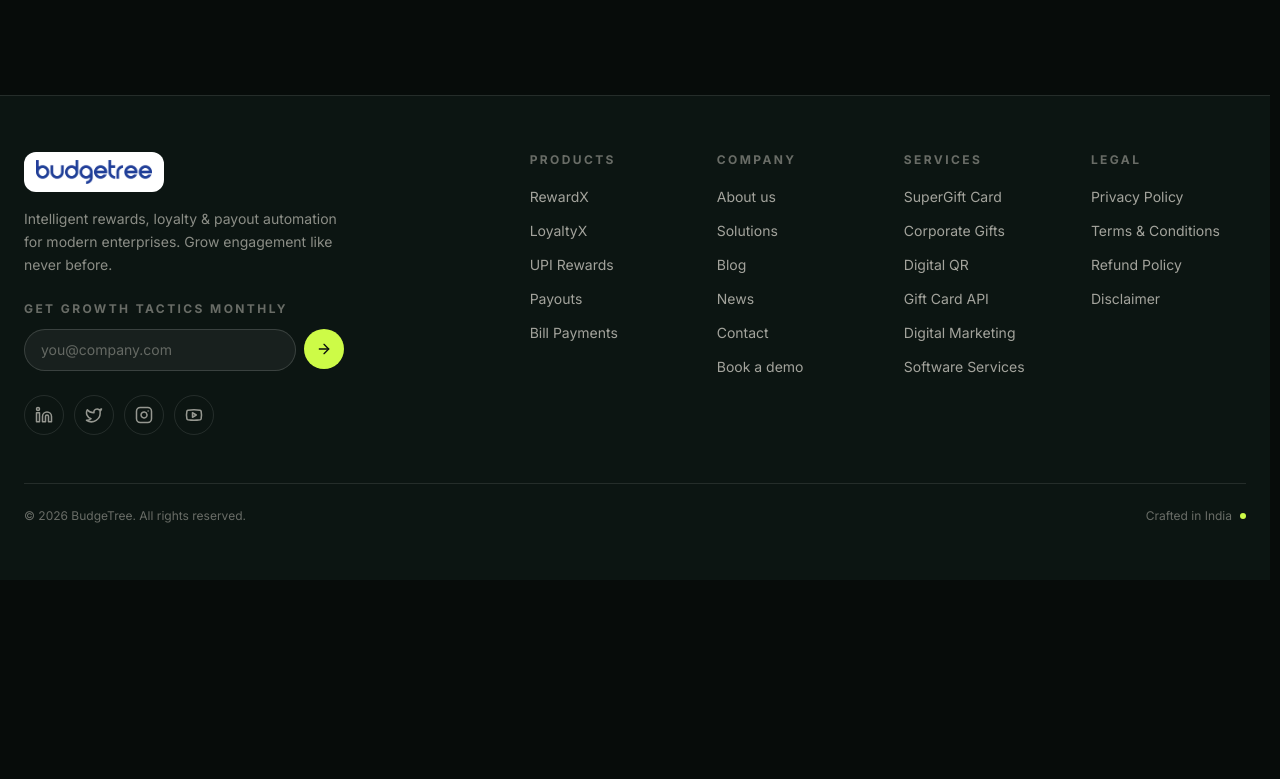
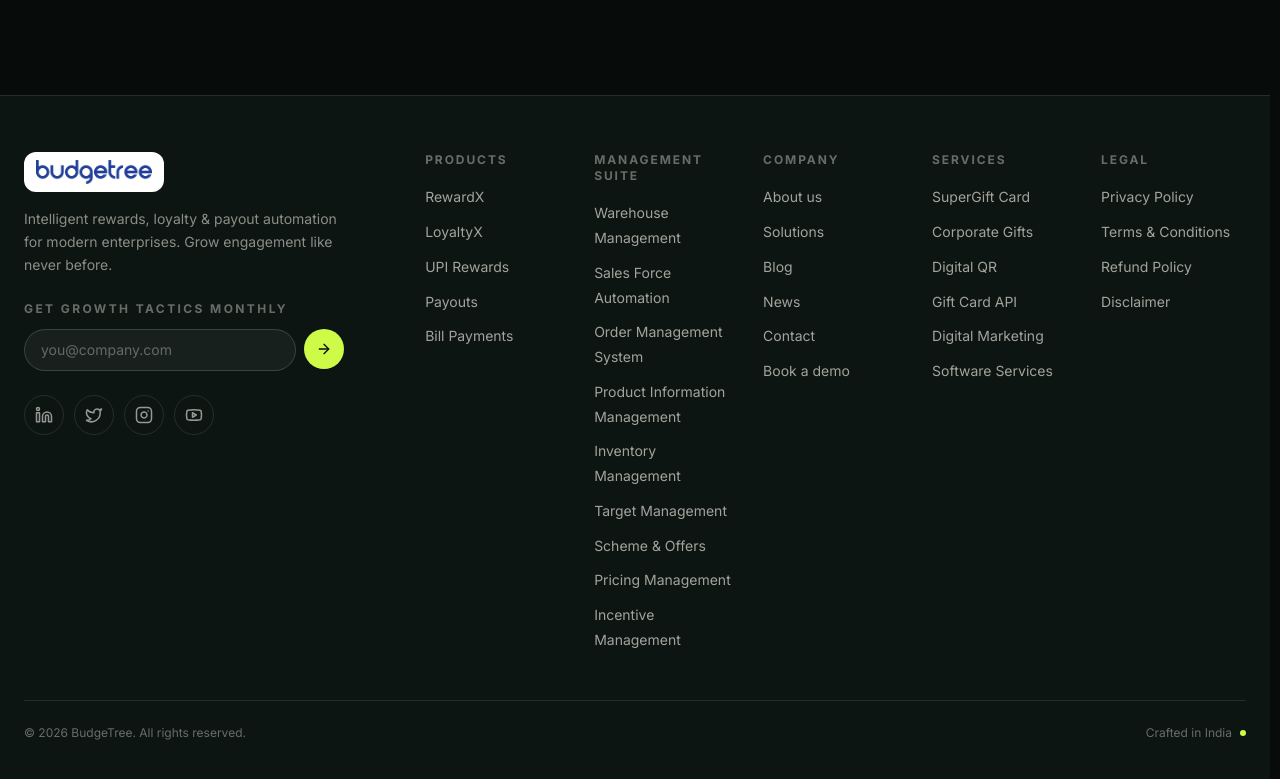
Before and after one commit to anshulmalik1008/budgetree-revamp, a Next.js app: page /products/suite/warehouse-management in a window 1280 px wide. Shown: the part 4711-5490 px from the top of the page. Before the commit the page ends 5291 px from the top, so only its background shows below. Built offline with nearby package versions, Linux system fonts and the light colour scheme.

Commit message:
Enhance Footer component with new management links

```diff
--- a/src/components/Footer.tsx
+++ b/src/components/Footer.tsx
@@ -1,3 +1,4 @@
+
 import { Instagram, Linkedin, Twitter, Youtube } from "lucide-react";
 import Logo from "./Logo";
 import NewsletterForm from "./NewsletterForm";
@@ -14,6 +15,47 @@
       { label: "UPI Rewards", href: "/products/upi-rewards" },
       { label: "Payouts", href: "/products/payouts" },
       { label: "Bill Payments", href: "/products/bill-payments" },
+    ],
+  },
+  {
+    head: "Management Suite",
+    links: [
+      {
+        label: "Warehouse Management",
+        href: "/products/suite/warehouse-management",
+      },
+      {
+        label: "Sales Force Automation",
+        href: "/products/suite/sales-force-automation",
+      },
+      {
+        label: "Order Management System",
+        href: "/products/suite/order-management",
+      },
+      {
+        label: "Product Information Management",
+        href: "/products/suite/product-information-management",
+      },
+      {
+        label: "Inventory Management",
+        href: "/products/suite/inventory-management",
+      },
+      {
+        label: "Target Management",
+        href: "/products/suite/target-management",
+      },
+      {
+        label: "Scheme & Offers",
+        href: "/products/suite/scheme-and-offers",
+      },
+      {
+        label: "Pricing Management",
+        href: "/products/suite/pricing-management",
+      },
+      {
+        label: "Incentive Management",
+        href: "/products/suite/incentive-management",
+      },
     ],
   },
   {
@@ -53,19 +95,23 @@
   return (
     <footer className="border-t border-line/10 bg-raise">
       <div className="mx-auto max-w-7xl px-4 py-14 sm:px-6">
-        <div className="grid gap-10 lg:grid-cols-[1.3fr_2fr]">
+        <div className="grid gap-10 lg:grid-cols-[1.1fr_2.5fr]">
           <div>
             <a href="/" aria-label="BudgeTree home">
               <Logo />
             </a>
+
             <p className="mt-4 max-w-xs text-sm leading-relaxed text-fg/55">
               Intelligent rewards, loyalty & payout automation for modern
               enterprises. Grow engagement like never before.
             </p>
+
             <p className="mt-6 text-xs font-bold uppercase tracking-[0.2em] text-fg/40">
               Get growth tactics monthly
             </p>
+
             <NewsletterForm />
+
             <div className="mt-6 flex gap-2.5">
               {[Linkedin, Twitter, Instagram, Youtube].map((Icon, i) => (
                 <a
@@ -79,18 +125,20 @@
               ))}
             </div>
           </div>
-          <div className="grid grid-cols-2 gap-8 sm:grid-cols-4">
+
+          <div className="grid grid-cols-2 gap-x-6 gap-y-10 sm:grid-cols-3 xl:grid-cols-5">
             {COLS.map((c) => (
               <div key={c.head}>
-                <p className="text-xs font-bold uppercase tracking-[0.2em] text-fg/40">
+                <p className="text-xs font-bold uppercase tracking-[0.16em] text-fg/40">
                   {c.head}
                 </p>
+
                 <ul className="mt-4 space-y-2.5">
                   {c.links.map((l) => (
                     <li key={l.label}>
                       <a
                         href={l.href}
-                        className="text-sm text-fg/65 transition hover:text-acc"
+                        className="text-sm leading-relaxed text-fg/65 transition hover:text-acc"
                       >
                         {l.label}
                       </a>
@@ -101,8 +149,10 @@
             ))}
           </div>
         </div>
+
         <div className="mt-12 flex flex-col items-center justify-between gap-3 border-t border-line/10 pt-6 text-xs text-fg/40 sm:flex-row">
           <p>© 2026 BudgeTree. All rights reserved.</p>
+
           <p className="flex items-center gap-2">
             Crafted in India
             <span className="h-1.5 w-1.5 rounded-full bg-volt" />
```
